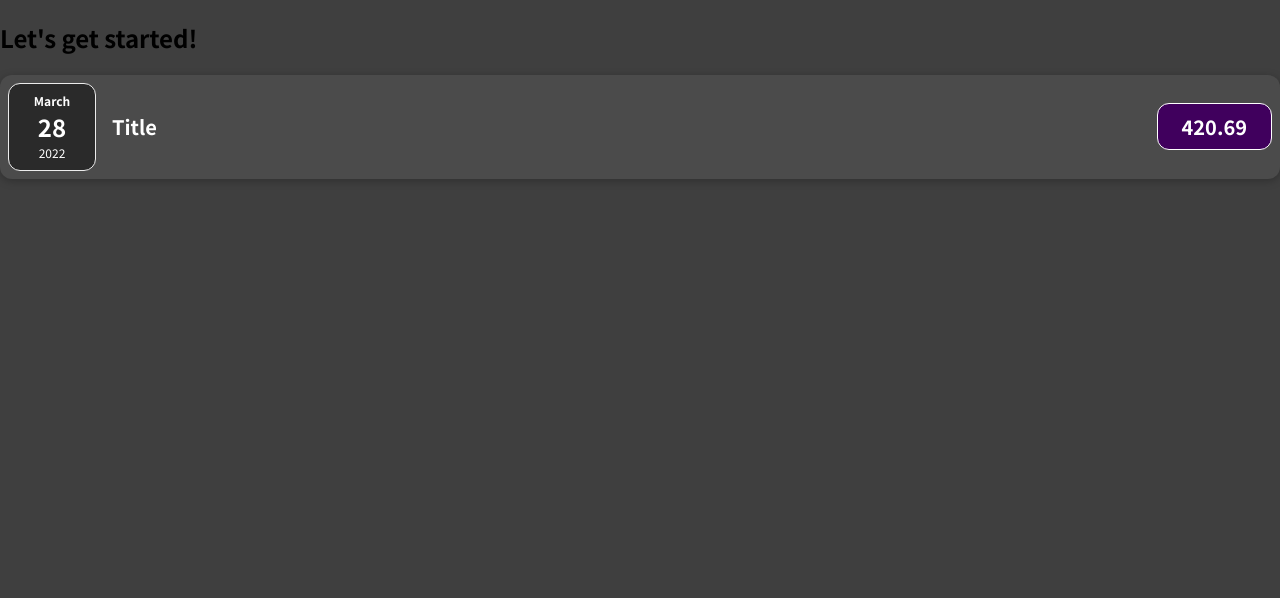
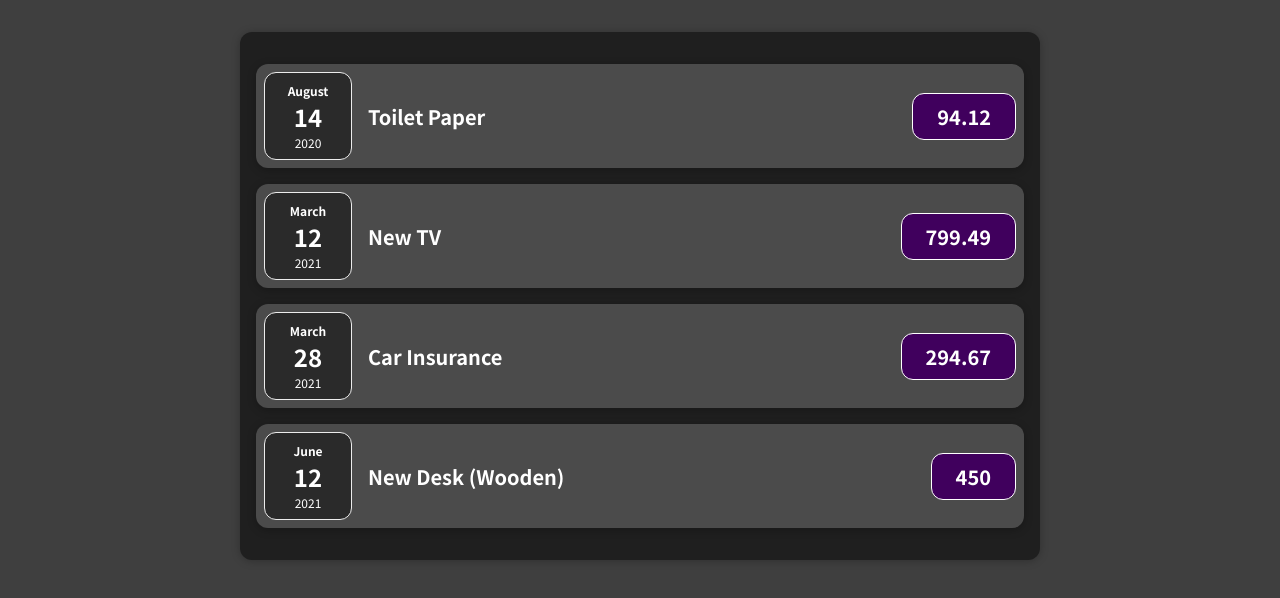
Before and after one commit to broverlord93/expense-react-app, a JavaScript app: page / in a window 1280 px wide. Shown: the top 598 px of the page. Built offline with nearby package versions, Linux system fonts and the light colour scheme.

Commit message:
Break expense items into sub-components, render a map of expenses instead of hard-coding

```diff
--- a/src/App.js
+++ b/src/App.js
@@ -1,18 +1,33 @@
-import ExpenseItem from "./components/ExpenseItem";
+import Expenses from "./components/Expenses"
 
 function App() {
-    const appDate = new Date(2022,2,28);
+    const expenses = [
+        {
+            id: 'e1',
+            title: 'Toilet Paper',
+            amount: 94.12,
+            date: new Date(2020, 7, 14),
+        },
+        {id: 'e2', title: 'New TV', amount: 799.49, date: new Date(2021, 2, 12)},
+        {
+            id: 'e3',
+            title: 'Car Insurance',
+            amount: 294.67,
+            date: new Date(2021, 2, 28),
+        },
+        {
+            id: 'e4',
+            title: 'New Desk (Wooden)',
+            amount: 450,
+            date: new Date(2021, 5, 12),
+        },
+    ];
 
-  return (
-    <div>
-      <h2>Let's get started!</h2>
-        <ExpenseItem
-            title="Title"
-            amount="420.69"
-            date={appDate}
-        ></ExpenseItem>
-    </div>
-  );
+    return (
+        <div>
+            <Expenses expenses={expenses}/>
+        </div>
+    );
 }
 
 export default App;
--- a/src/components/ExpenseItem.js
+++ b/src/components/ExpenseItem.js
@@ -5,10 +5,10 @@ function ExpenseItem(props) {
 
     return (
         <div className="expense-item">
-            <ExpenseDate date={props.date}/>
+            <ExpenseDate date={props.expense.date}/>
             <div className="expense-item__description">
-                <h2>{props.title}</h2>
-                <div className="expense-item__price">{props.amount}</div>
+                <h2>{props.expense.title}</h2>
+                <div className="expense-item__price">{props.expense.amount}</div>
             </div>
         </div>
     );
--- /dev/null
+++ b/src/components/Expenses.css
@@ -0,0 +1,9 @@
+.expenses {
+    padding: 1rem;
+    background-color: rgb(31, 31, 31);
+    margin: 2rem auto;
+    width: 50rem;
+    max-width: 95%;
+    border-radius: 12px;
+    box-shadow: 0 1px 8px rgba(0, 0, 0, 0.25);
+}
--- /dev/null
+++ b/src/components/Expenses.js
@@ -0,0 +1,17 @@
+import ExpenseItem from "./ExpenseItem";
+import "./Expenses.css"
+
+function Expenses(props) {
+
+    const expenseItems = props.expenses.map((expenseItem) =>
+        <ExpenseItem expense={expenseItem}/>
+    );
+
+    return (
+        <div className="expenses">
+            {expenseItems}
+        </div>
+    );
+}
+
+export default Expenses;
```
